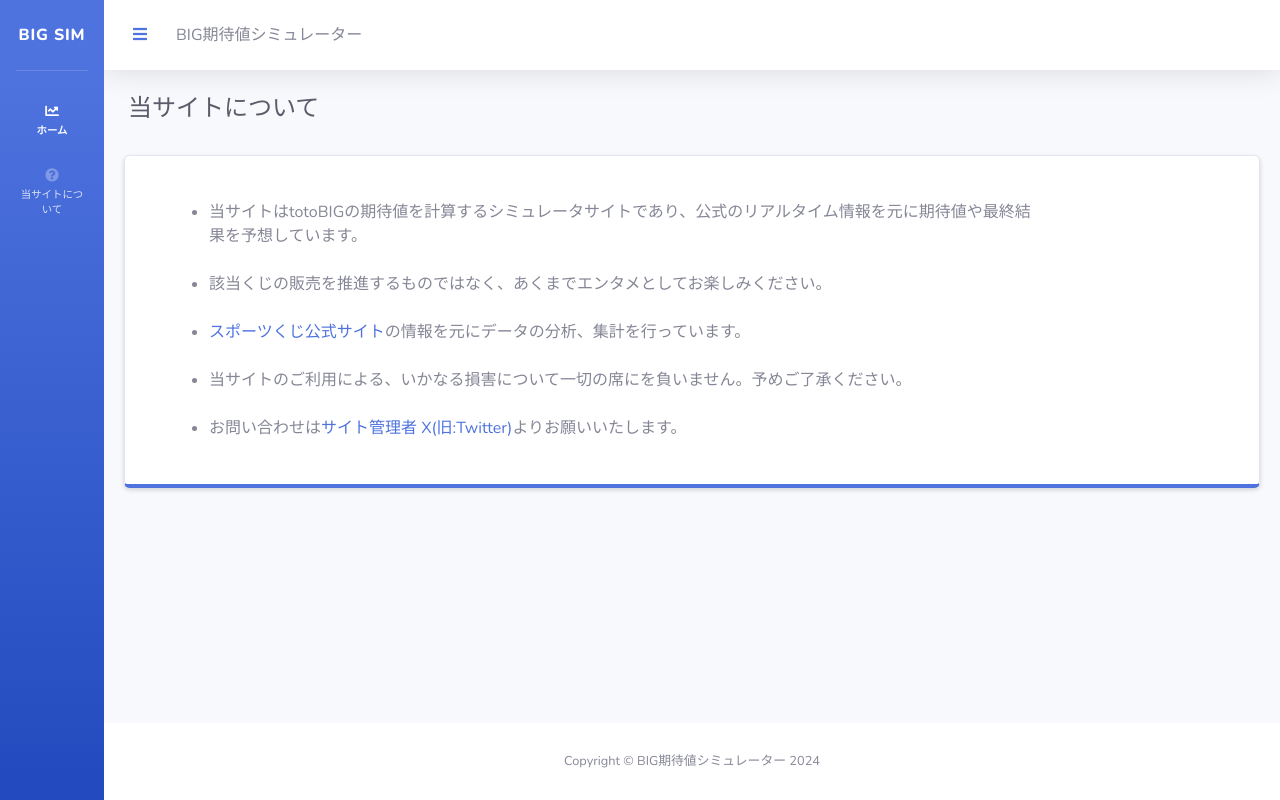
After one commit to YoshySET/big_simulator, a Flask app: page /about in a window 1280 px wide. The commit adds this page. Run offline with Flask 3, Linux system fonts and the light colour scheme; some libraries are stand-ins or nearby versions.

Commit message:
aboutページ追加

```diff
--- a/app.py
+++ b/app.py
@@ -21,6 +21,11 @@ def index():
         max_vote = now_vote if max_vote < now_vote else max_vote
 
     return render_template('index.html', big_data=big_data, max_vote=max_vote)
+
+
+@app.route('/about', methods=['GET'])
+def about():
+    return render_template('about.html')
 
 
 @app.route('/post-json-data', methods=['POST'])
--- /dev/null
+++ b/templates/about.html
@@ -0,0 +1,30 @@
+{% extends "common/base.html" %}
+{% block content %}
+    <div class="container-fluid">
+        <!-- Page Heading -->
+        <div class="d-sm-flex align-items-center justify-content-between mb-4">
+            <h1 class="h4 mb-0 text-gray-800">当サイトについて</h1>
+        </div>
+        <div class="row">
+            <div class="col-lg p-2">
+                <div class="card border-bottom-primary shadow-sm">
+                    <div class="card-body">
+                        <div class="container">
+                            <div class="row">
+                                <div class="col-md-10">
+                                    <ul>
+                                        <li class="my-4">当サイトはtotoBIGの期待値を計算するシミュレータサイトであり、公式のリアルタイム情報を元に期待値や最終結果を予想しています。</li>
+                                        <li class="my-4">該当くじの販売を推進するものではなく、あくまでエンタメとしてお楽しみください。</li>
+                                        <li class="my-4"><a href="https://store.toto-dream.com/dcs/subos/screen/pi02/spin005/PGSPIN00501InitBIGLotInfo.form">スポーツくじ公式サイト</a>の情報を元にデータの分析、集計を行っています。</li>
+                                        <li class="my-4">当サイトのご利用による、いかなる損害について一切の席にを負いません。予めご了承ください。</li>
+                                        <li class="my-4">お問い合わせは<a href="https://x.com/_RyTech">サイト管理者 X(旧:Twitter)</a>よりお願いいたします。</li>
+                                    </ul>
+                                </div>
+                            </div>
+                        </div>
+                    </div>
+                </div>
+            </div>
+        </div>
+    </div>
+{% endblock %}
--- a/templates/common/sidebar.html
+++ b/templates/common/sidebar.html
@@ -15,15 +15,12 @@
             <span>ホーム</span></a>
     </li>
 
-    <hr class="sidebar-divider">
+    <li class="nav-item">
+        <a class="nav-link" href="{{ url_for('about') }}">
+            <i class="fas fa-question-circle"></i>
+            <span>当サイトについて</span></a>
+    </li>
 
-{#    <div class="sidebar-heading">Others</div>#}
-{#    <li class="nav-item">#}
-{#        <a class="nav-link" href="../charts.html">#}
-{#            <i class="fas fa-fw fa-chart-area"></i>#}
-{#            <span>Charts</span></a>#}
-{#    </li>#}
-{##}
 {#    <hr class="sidebar-divider">#}
 {##}
 {#    <li class="nav-item">#}
```
